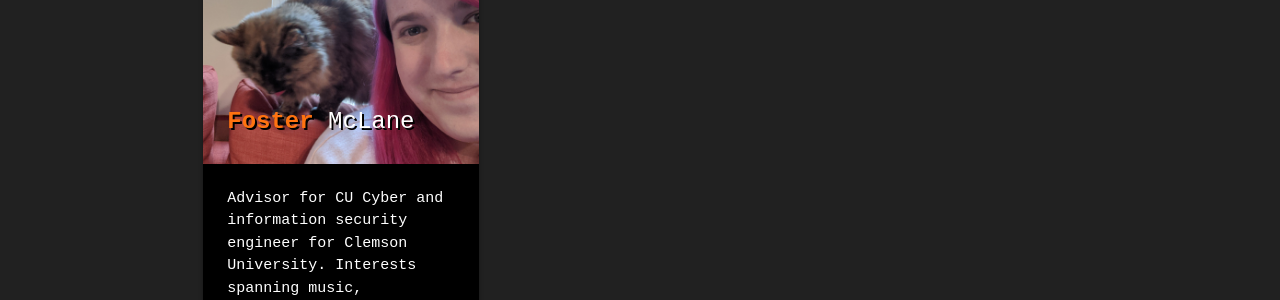
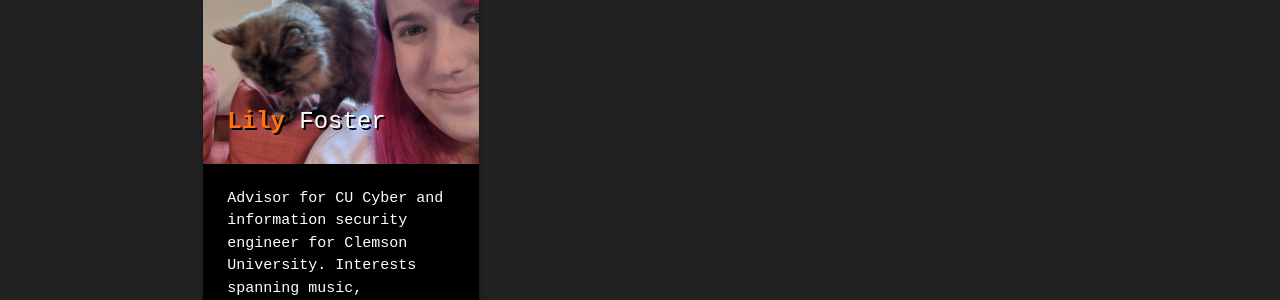
Before and after one commit to CUCyber/cuctf.io, a Jekyll site: the page built from team.html, in a window 1280 px wide and 900 px high, scrolled down 1895 px. Shown: the part 316-616 px from the top of the window. Built offline with Jekyll 4.4.1, drawn with Linux system fonts in a browser that asks for light colours; nearby versions of some CDN libraries; some web fonts are replaced.

Commit message:
change my name

```diff
--- a/team.html
+++ b/team.html
@@ -139,15 +139,15 @@ title: team
     <div class="col m12 l6 xl4">
       <div class="card black">
         <div class="card-image">
-          <img src="/public/images/profiles/foster.jpg" class="card-img" alt="">
-          <span class="card-title white-text"><strong>Foster</strong> McLane</span>
+          <img src="/public/images/profiles/lily.jpg" class="card-img" alt="">
+          <span class="card-title white-text"><strong>Lily</strong> Foster</span>
         </div>
         <div class="card-content white-text">
           <p>Advisor for CU Cyber and information security engineer for Clemson University. Interests spanning music, education, information security, programming, gaming, webcomics, and (quite often) any combination of those.</p>
         </div>
         <div class="card-action">
-          <a rel="external noopener" target="_blank" href="https://fooster.io/">Website</a>
-          <a rel="external noopener" target="_blank" href="https://github.com/fkmclane">GitHub</a>
+          <a rel="external noopener" target="_blank" href="https://lily.flowers/">Website</a>
+          <a rel="external noopener" target="_blank" href="https://github.com/lilyinstarlight">GitHub</a>
         </div>
       </div>
     </div>
```
Also changed, not shown: public/images/profiles/lily.jpg (renamed from public/images/profiles/foster.jpg).
